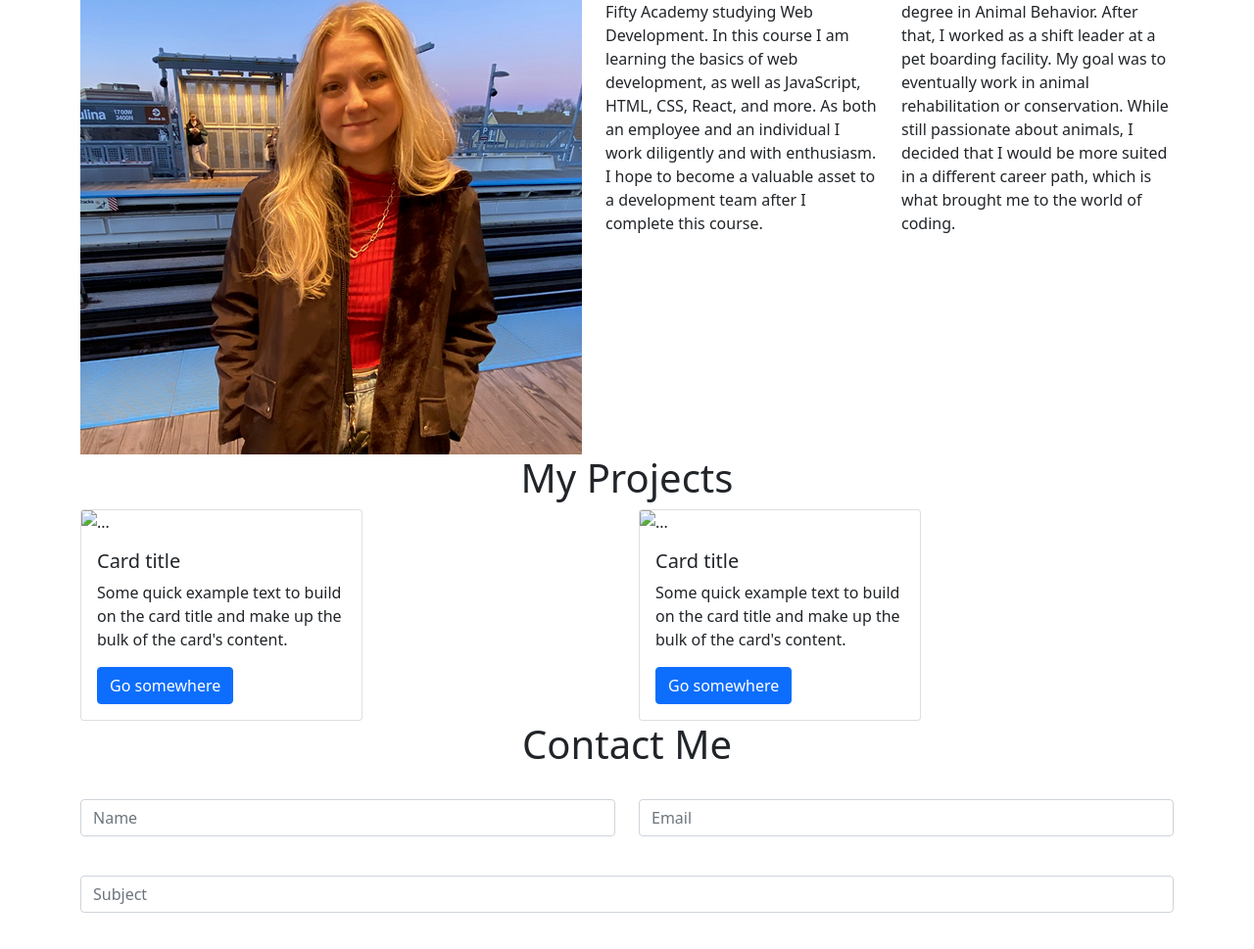
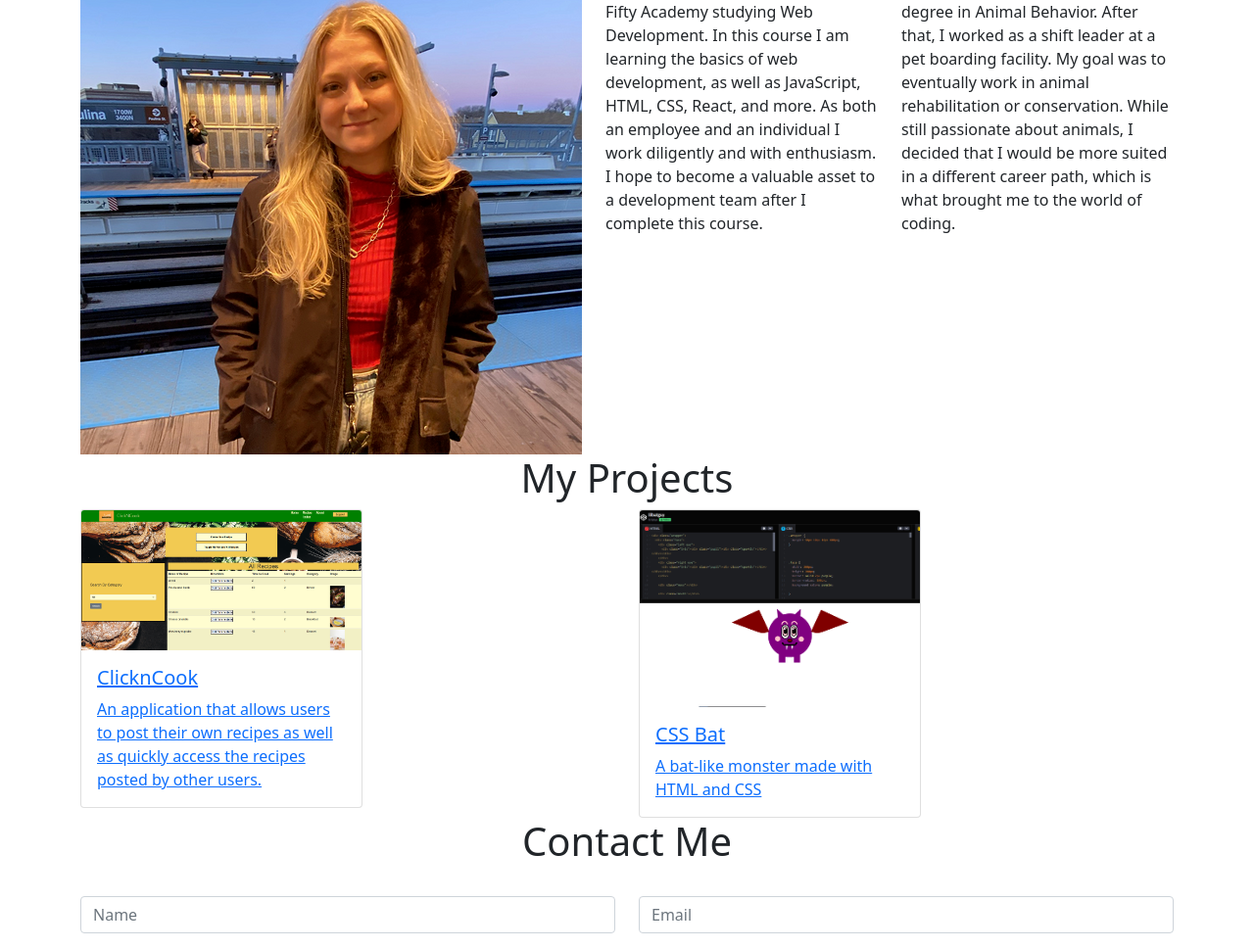
Before and after one commit to kkordesh/portfolio, a plain HTML site: page index.html in a window 1280 px wide. Shown: the part 736-1705 px from the top of the page at 98% size. Drawn offline with nearby package versions, Linux system fonts and the light colour scheme.

Commit message:
linked projects, added resume navlink(notworkingyet)

```diff
--- a/index.html
+++ b/index.html
@@ -37,6 +37,9 @@
         <li class="nav-item">
           <a class="nav-link" href="#">Contact</a>
         </li>
+        <li class="nav-item">
+          <a class="nav-link" href="#" >Resume</a>
+        </li>
 
    <!--Use html anchors for the routes in the navbar, also ids-->
 
@@ -70,23 +73,26 @@
     <div class="container">
       <h1 class="text-center">My Projects</h1>
       <div class ="row">
+
         <div class="col">
-          <div class="card" style="width: 18rem;">
-            <img src="..." class="card-img-top" alt="...">
+          <div class="card" style="width: 18rem;"><a href="https://clickncookclient.herokuapp.com/">
+            <img src="./assets/clickncook.png" class="card-img-top" alt="clickncook">
             <div class="card-body">
-              <h5 class="card-title">Card title</h5>
-              <p class="card-text">Some quick example text to build on the card title and make up the bulk of the card's content.</p>
-              <a href="#" class="btn btn-primary">Go somewhere</a>
+              <h5 class="card-title">ClicknCook</h5>
+              <p class="card-text">An application that allows users to post their own recipes as well as quickly access the recipes posted by other users. </p>
+            </a>
             </div>
           </div>
         </div>
+
         <div class="col">
           <div class="card" style="width: 18rem;">
-            <img src="..." class="card-img-top" alt="...">
+            <a href="https://codepen.io/kkordesh/pen/RwLxbJy">
+            <img src="./assets/cssbat.png" class="card-img-top" alt="css bat">
             <div class="card-body">
-              <h5 class="card-title">Card title</h5>
-              <p class="card-text">Some quick example text to build on the card title and make up the bulk of the card's content.</p>
-              <a href="#" class="btn btn-primary">Go somewhere</a>
+              <h5 class="card-title">CSS Bat</h5>
+              <p class="card-text">A bat-like monster made with HTML and CSS</p>
+            </a>
             </div>
           </div>
         </div>
```
Also changed, not shown: assets/clickncook.png (added), assets/cssbat.png (added).
